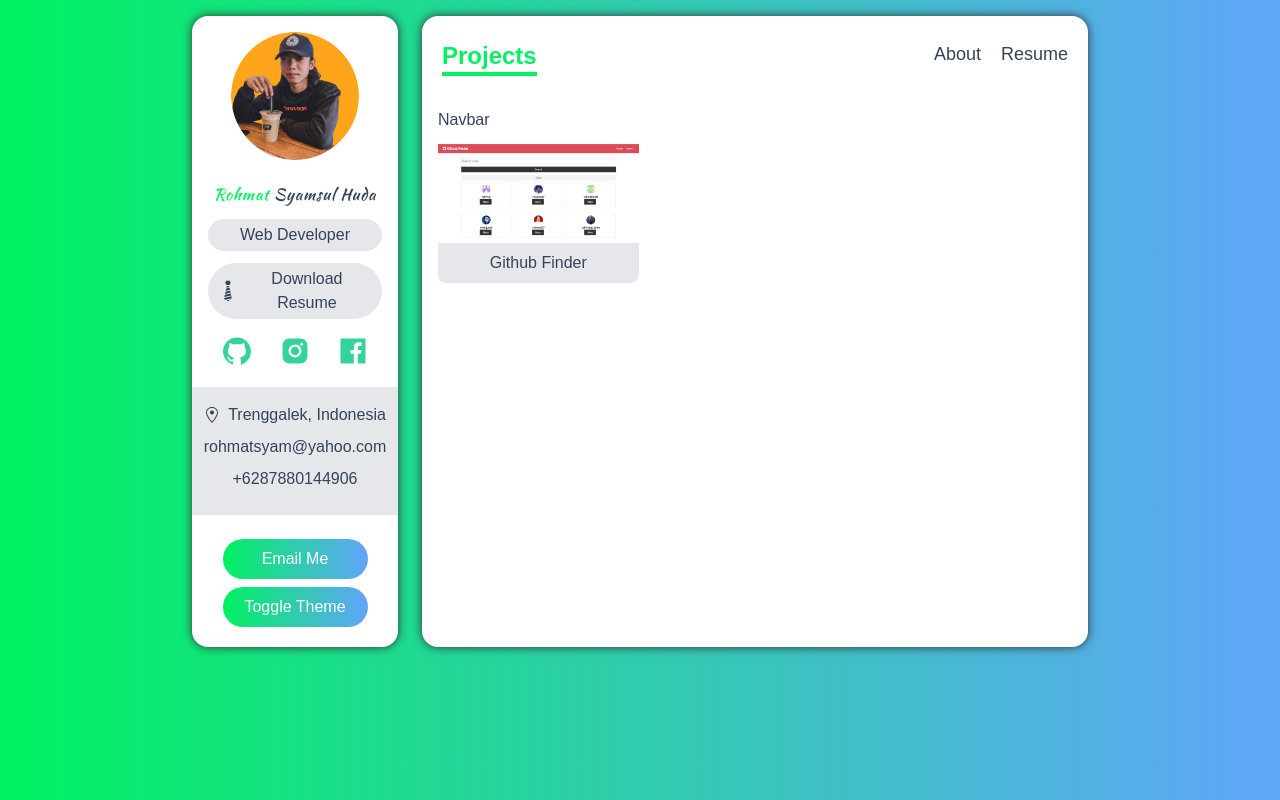
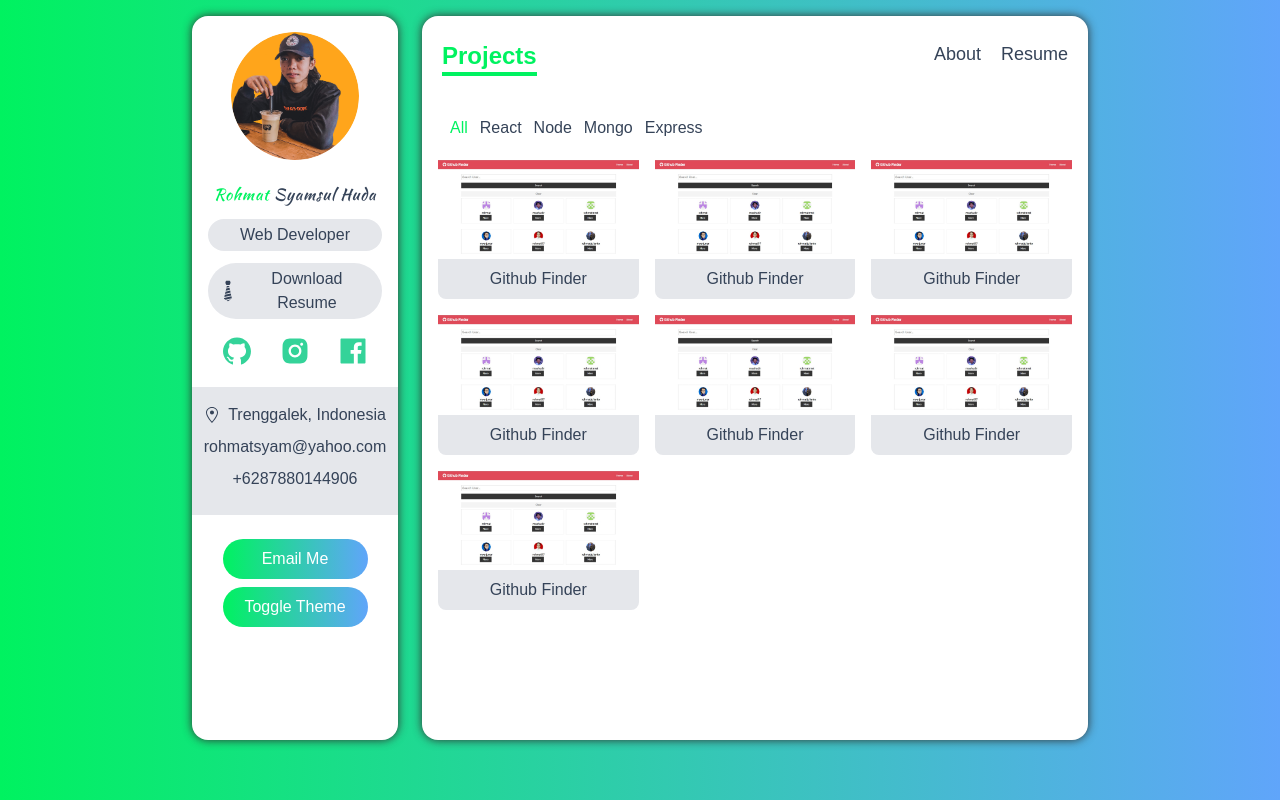
Before and after one commit to rohmatsyam/portofolioku, a Next.js app: page /projects in a window 1280 px wide. Built offline with nearby package versions, Linux system fonts and the light colour scheme.

Commit message:
Menambah Project Navbar

```diff
--- a/components/ProjectCard.tsx
+++ b/components/ProjectCard.tsx
@@ -3,7 +3,7 @@ import { AiFillGithub, AiFillProject } from "react-icons/ai"
 import { MdClose } from "react-icons/md"
 import { IProject } from "../types"
 
-const ProjectCard:FunctionComponent<{project:IProject}> = ({project:{name,image_path,category,deployed_url,description,github_url,key_techs}}) => {
+const ProjectCard:FunctionComponent<{project:IProject}> = ({project:{name,image_path,deployed_url,description,github_url,key_techs}}) => {
     const [showDetail, setShowDetail] = useState(false)
     return (
         <>
--- /dev/null
+++ b/components/ProjectNavbar.tsx
@@ -0,0 +1,26 @@
+import { FunctionComponent } from "react"
+import { Category } from "../types"
+
+export const NavItem:FunctionComponent<{value:Category|'all',hanldlerFilterCategory:Function,active:string}> = ({value,hanldlerFilterCategory,active}) => {
+    let className = "capitalize cursor-pointer hover:text-green";
+    if(active === value){
+        className += " text-green"
+    }
+    return (
+        <li className={className} onClick={()=>hanldlerFilterCategory(value)}>{value}</li>
+    )
+}
+
+const ProjectNavbar:FunctionComponent<{hanldlerFilterCategory:Function,active:string}> = (props) => {
+    return (
+        <div className="flex px-3 py-2 space-x-3 overflow-auto list-none">
+            <NavItem value="all" {...props}/>
+            <NavItem value="react" {...props}/>
+            <NavItem value="node" {...props}/>
+            <NavItem value="mongo" {...props}/>
+            <NavItem value="express" {...props}/>
+        </div>
+    )
+}
+
+export default ProjectNavbar
--- a/data.ts
+++ b/data.ts
@@ -108,5 +108,59 @@ export const projects:IProject[] = [
     github_url:'https://github.com/rohmatsyam/github-finder',
     category:['react'],
     key_techs:['React']
-  }
+  },
+  {
+    name: "Github Finder",
+    description: "Search github user by username",
+    image_path:'/img/projects/github-finder.jpg',
+    deployed_url:'https://rohmatsyam.github.io/github-finder/',
+    github_url:'https://github.com/rohmatsyam/github-finder',
+    category:['react'],
+    key_techs:['React']
+  },
+  {
+    name: "Github Finder",
+    description: "Search github user by username",
+    image_path:'/img/projects/github-finder.jpg',
+    deployed_url:'https://rohmatsyam.github.io/github-finder/',
+    github_url:'https://github.com/rohmatsyam/github-finder',
+    category:['react'],
+    key_techs:['React']
+  },
+  {
+    name: "Github Finder",
+    description: "Search github user by username",
+    image_path:'/img/projects/github-finder.jpg',
+    deployed_url:'https://rohmatsyam.github.io/github-finder/',
+    github_url:'https://github.com/rohmatsyam/github-finder',
+    category:['react'],
+    key_techs:['React']
+  },
+  {
+    name: "Github Finder",
+    description: "Search github user by username",
+    image_path:'/img/projects/github-finder.jpg',
+    deployed_url:'https://rohmatsyam.github.io/github-finder/',
+    github_url:'https://github.com/rohmatsyam/github-finder',
+    category:['express'],
+    key_techs:['React']
+  },
+  {
+    name: "Github Finder",
+    description: "Search github user by username",
+    image_path:'/img/projects/github-finder.jpg',
+    deployed_url:'https://rohmatsyam.github.io/github-finder/',
+    github_url:'https://github.com/rohmatsyam/github-finder',
+    category:['node'],
+    key_techs:['React']
+  },
+  {
+    name: "Github Finder",
+    description: "Search github user by username",
+    image_path:'/img/projects/github-finder.jpg',
+    deployed_url:'https://rohmatsyam.github.io/github-finder/',
+    github_url:'https://github.com/rohmatsyam/github-finder',
+    category:['mongo'],
+    key_techs:['React']
+  },
 ]
--- a/pages/projects.tsx
+++ b/pages/projects.tsx
@@ -1,11 +1,26 @@
+import { useState } from "react"
 import ProjectCard from "../components/ProjectCard"
-import { projects } from "../data"
+import ProjectNavbar from "../components/ProjectNavbar"
+import { projects as projectsData } from "../data"
+import { Category } from "../types"
 
 const Projects = () => {
+    const [projects, setProjects] = useState(projectsData);
+    const [active, setActive] = useState('all')
+
+    const hanldlerFilterCategory = (category:Category | 'all') =>{
+        if(category === 'all'){
+            setProjects(projectsData);
+            setActive(category);
+            return;
+        }
+        const newArray = projectsData.filter((project)=>project.category.includes(category));
+        setProjects(newArray);
+        setActive(category);
+    }
     return (
-        <div className="p-4 py-2 overflow-scroll" style={{height:'65vh'}}>
-            <nav>Navbar</nav>
-
+        <div className="p-4 py-2 overflow-y-auto" style={{height:'80vh'}}>
+            <ProjectNavbar hanldlerFilterCategory={hanldlerFilterCategory} active={active}/>
             <div className='relative grid grid-cols-12 gap-4 my-3'>
                 {
                 projects.map((project,i)=>(
```
